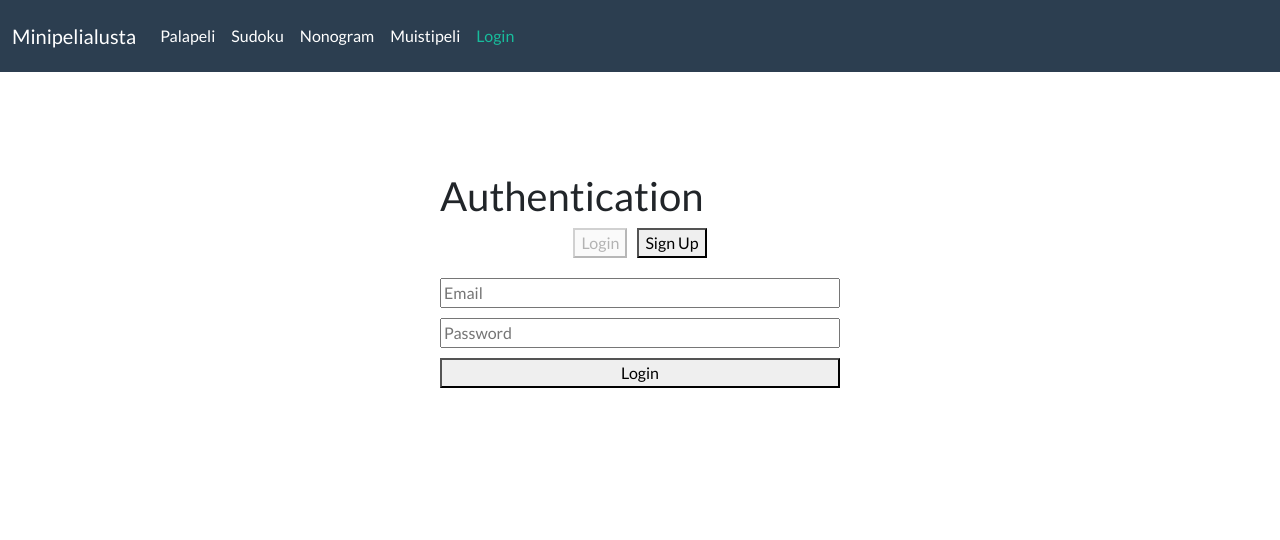
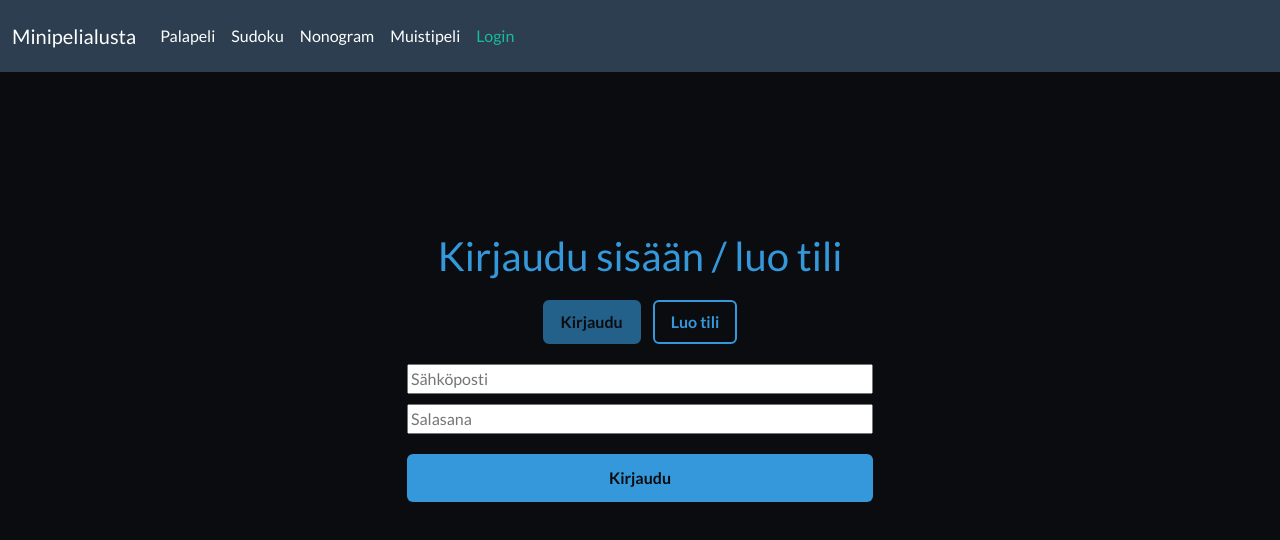
Before and after one commit to Topi-M/HJKMST, a React (Vite) app in the folder client/: page /HJKMST/Login in a window 1280 px wide. Shown: the top 540 px of the page. Built offline with nearby package versions, Linux system fonts and the light colour scheme; no server answers.

Commit message:
Kirjatumissivun ulkonäön parannusta ja  tekstit käännetty suomeksi

```diff
--- a/client/src/components/AuthFrom.jsx
+++ b/client/src/components/AuthFrom.jsx
@@ -34,29 +34,31 @@ export default function AuthForm({ supabase, setError }) {
 
     setLoading(false);
   };
- // formeja ja user inputtia
+  // formeja ja user inputtia
   return (
     <div>
       <div style={{ marginBottom: "20px", textAlign: "center" }}>
         <button
           onClick={() => setMode("login")}
           disabled={mode === "login"}
-          style={{ marginRight: "10px" }}
+          className={`authSwitchBtn ${mode === "login" ? "active" : ""}`}
         >
-          Login
+          Kirjaudu
         </button>
+
         <button
           onClick={() => setMode("signup")}
           disabled={mode === "signup"}
+          className={`authSwitchBtn ${mode === "signup" ? "active" : ""}`}
         >
-          Sign Up
+          Luo tili
         </button>
       </div>
 
-      <form aria-label = "auth form" onSubmit={handleSubmit}>
+      <form aria-label="auth form" onSubmit={handleSubmit}>
         <input
           type="email"
-          placeholder="Email"
+          placeholder="Sähköposti"
           value={email}
           onChange={(e) => setEmail(e.target.value)}
           required
@@ -67,7 +69,7 @@ export default function AuthForm({ supabase, setError }) {
         {mode === "signup" && (
           <input
             type="text"
-            placeholder="Username"
+            placeholder="Käyttäjätunnus"
             value={username}
             onChange={(e) => setUsername(e.target.value)}
             required
@@ -77,16 +79,21 @@ export default function AuthForm({ supabase, setError }) {
 
         <input
           type="password"
-          placeholder="Password"
+          placeholder="Salasana"
           value={password}
           onChange={(e) => setPassword(e.target.value)}
           required
           style={{ width: "100%", marginBottom: "10px" }}
         />
 
-        <button type="submit" disabled={loading} style={{ width: "100%" }}>
-          {loading ? "Loading..." : mode === "login" ? "Login" : "Sign Up"}
+        <button
+          type="submit"
+          disabled={loading}
+          className="authSubmitBtn"
+        >
+          {loading ? "Loading..." : mode === "login" ? "Kirjaudu" : "Luo tili"}
         </button>
+
       </form>
     </div>
   );
--- /dev/null
+++ b/client/src/css/login.css
@@ -0,0 +1,113 @@
+/* !!! */
+/* Login.jsx -css */
+.authDiv{
+    max-width: 500px;
+    margin: 100px auto;
+    justify-content: center;
+}
+
+.sivunTausta {
+  background-color: #0b0c10;
+  min-height: 100vh;
+  display: flex;
+  justify-content: center;
+  padding-top: 60px;   /* ← kokeile 40px–120px */
+}
+
+.authTitle {
+  color: #3498db;
+  text-align: center;
+  margin-bottom: 20px;
+}
+
+.welcomeText {
+  color: #3498db;
+  font-weight: 600;
+  text-align: center;
+  margin-bottom: 16px;
+  font-size: 1.1rem;
+}
+
+.authLogoutBtn {
+  width: 100%;
+  background-color: #3498db;
+  color: #0b0c10;
+  border: none;
+  padding: 12px 16px;
+  border-radius: 6px;
+  font-weight: 700;
+  font-size: 1rem;
+  cursor: pointer;
+  margin-top: 10px;
+  transition: background-color 0.2s ease, transform 0.05s ease;
+}
+
+.authLogoutBtn:hover:not(:disabled) {
+  background-color: #48a6e4; /* hover-väri */
+}
+
+.authLogoutBtn:active:not(:disabled) {
+  transform: translateY(1px);
+}
+
+/* !!! */
+/* AuthFrom.jsx -css */
+.authSwitchBtn {
+  background: transparent;
+  color: #3498db;
+  border: 2px solid #3498db;
+  padding: 8px 16px;
+  border-radius: 6px;
+  font-weight: 600;
+  cursor: pointer;
+  transition: all 0.2s ease;
+  margin: 0 6px;
+}
+
+/* Hover efekti */
+.authSwitchBtn:hover:not(.active) {
+  background: rgba(52, 152, 219, 0.15);
+}
+
+/* Aktiivinen nappi (valittu tila) */
+.authSwitchBtn.active {
+  background: #3498db;
+  color: #0b0c10;
+  border-color: #3498db;
+  cursor: default;
+}
+
+/* Disable-tilassa (ei klikkausta) */
+.authSwitchBtn:disabled {
+  opacity: 0.6;
+  cursor: not-allowed;
+}
+
+.authSubmitBtn {
+  width: 100%;
+  background-color: #3498db;
+  color: #0b0c10;
+  border: none;
+  padding: 12px 16px;
+  border-radius: 6px;
+  font-weight: 700;
+  font-size: 1rem;
+  cursor: pointer;
+  margin-top: 10px;
+  transition: background-color 0.2s ease, transform 0.05s ease;
+}
+
+.authSubmitBtn:hover:not(:disabled) {
+  background-color: #48a6e4; /* hieman vaaleampi hover */
+}
+
+.authSubmitBtn:active:not(:disabled) {
+  transform: translateY(1px);
+}
+
+.authSubmitBtn:disabled {
+  background-color: #2d4153;
+  color: #aaaaaa;
+  cursor: not-allowed;
+  opacity: 0.6;
+}
--- a/client/src/pages/Login.jsx
+++ b/client/src/pages/Login.jsx
@@ -3,6 +3,7 @@ import { useNavigate } from "react-router-dom";
 import { supabase } from "../components/SupaBaseClient";
 import AuthForm from "../components/AuthFrom"; // <- komponentti joka käsittelee sign up / login / logout funktiot
 import ErrorMessage from "../components/ErrorMessage"; // <- error jos jokin menee pieleen
+import "../css/login.css";
 
 
 export default function AuthPage() {
@@ -41,14 +42,15 @@ export default function AuthPage() {
   };
 
   return (
-    <div style={{ maxWidth: "400px", margin: "100px auto" }}>
-      <h2>Authentication</h2>
+    <div className="sivunTausta">
+      <div className="authDiv">
+        <h2 className="authTitle">Kirjaudu sisään / luo tili</h2>
 
         {user ? (
           <div>
-          <p>Welcome, {user.email}!</p>
-          <button onClick={handleLogout} style={{ width: "100%" }}>
-            Log Out
+            <p className="welcomeText">Tervetuloa, {user.email}!</p>
+            <button onClick={handleLogout} className="authLogoutBtn">
+              Kirjaudu ulos
             </button>
           </div>
         ) : (
@@ -57,5 +59,6 @@ export default function AuthPage() {
 
         {error && <ErrorMessage message={error} />}
       </div>
+    </div>
   );
 }
```
Lines whose indentation alone changed are shown as unchanged.
